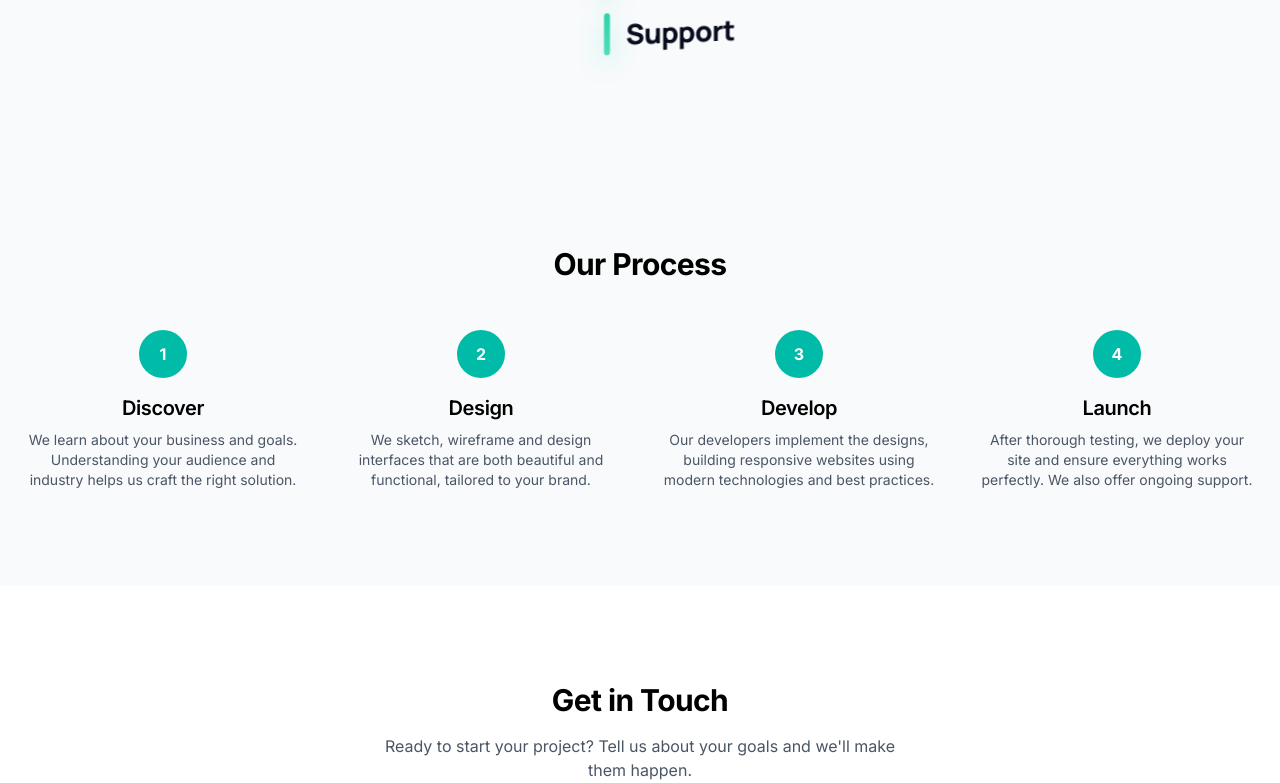
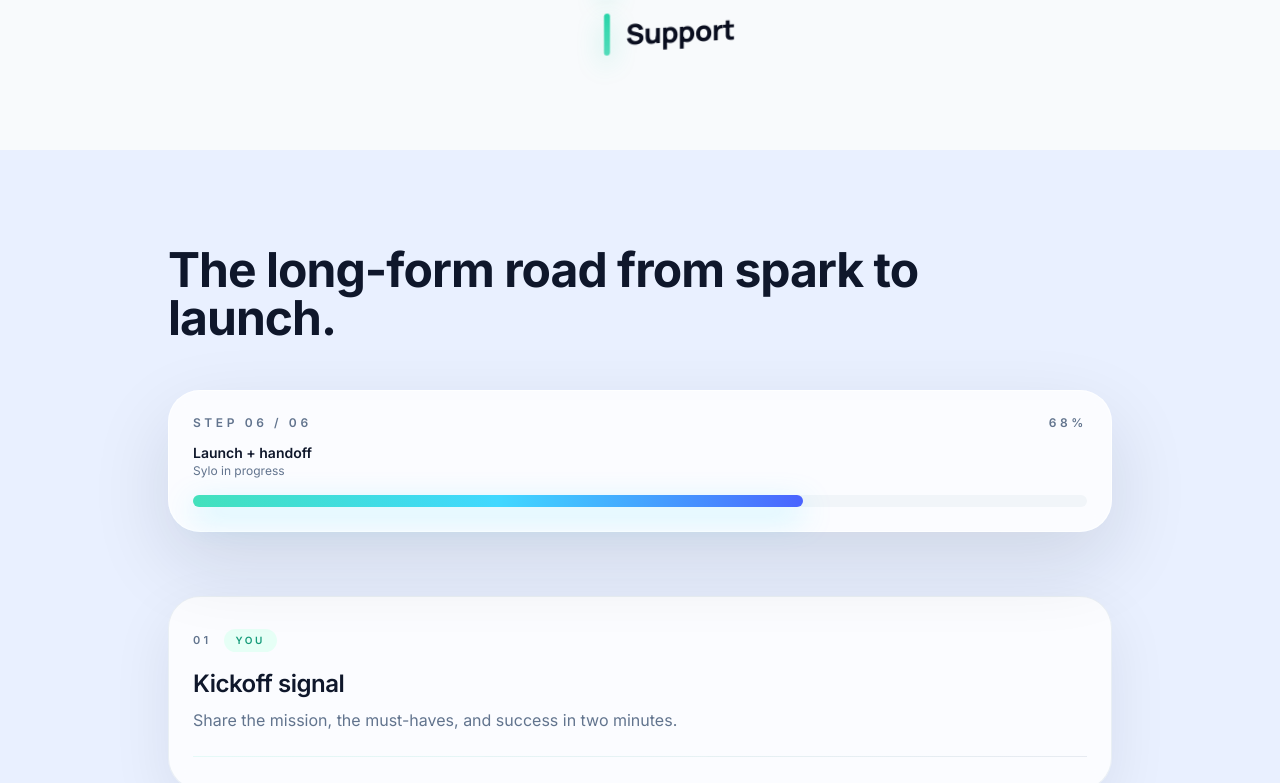
Before and after one commit to Elyad17/sylo.website, a Next.js app: page / in a window 1280 px wide. Shown: the part 1430-2213 px from the top of the page. Built offline with nearby package versions, Linux system fonts and the light colour scheme.

Commit message:
process add

```diff
--- a/app/HomeClient.tsx
+++ b/app/HomeClient.tsx
@@ -3,9 +3,9 @@
 import { useState } from 'react';
 import Hero from '../components/Hero';
 import WhyUs from '../components/WhyUs';
-import Process from '../components/Process';
 import Contact from '../components/Contact';
 import Footer from '../components/Footer';
+import { ProcessSection } from '@/components/process/ProcessSection';
 
 export default function HomeClient() {
   const [heroHovered, setHeroHovered] = useState(false);
@@ -14,8 +14,7 @@ export default function HomeClient() {
     <>
       <Hero hovered={heroHovered} setHovered={setHeroHovered} />
       <WhyUs heroHovered={heroHovered} />
-
-      <Process />
+      <ProcessSection />
       <Contact />
       <Footer />
     </>
--- a/components/HomeClient.tsx
+++ /dev/null
@@ -1,22 +0,0 @@
-'use client';
-
-import { useState } from 'react';
-import Hero from '../components/Hero';
-import WhyUs from '../components/WhyUs';
-import Process from '../components/Process';
-import Contact from '../components/Contact';
-import Footer from '../components/Footer';
-
-export default function HomeClient() {
-  const [heroHovered, setHeroHovered] = useState(false);
-
-  return (
-    <>
-      <Hero onHoverChange={setHeroHovered} />
-      <WhyUs heroHovered={heroHovered} />
-      <Process />
-      <Contact />
-      <Footer />
-    </>
-  );
-}
--- a/components/Process.tsx
+++ /dev/null
@@ -1,60 +0,0 @@
-'use client';
-
-import { motion } from 'framer-motion';
-
-const steps = [
-  {
-    number: '1',
-    title: 'Discover',
-    description:
-      'We learn about your business and goals. Understanding your audience and industry helps us craft the right solution.',
-  },
-  {
-    number: '2',
-    title: 'Design',
-    description:
-      'We sketch, wireframe and design interfaces that are both beautiful and functional, tailored to your brand.',
-  },
-  {
-    number: '3',
-    title: 'Develop',
-    description:
-      'Our developers implement the designs, building responsive websites using modern technologies and best practices.',
-  },
-  {
-    number: '4',
-    title: 'Launch',
-    description:
-      'After thorough testing, we deploy your site and ensure everything works perfectly. We also offer ongoing support.',
-  },
-];
-
-const Process = () => {
-  return (
-    <section id="process" className="py-24 bg-gray-50">
-      <div className="max-w-7xl mx-auto px-6">
-        <h2 className="text-3xl font-bold text-center mb-12">Our Process</h2>
-        <div className="grid gap-10 md:grid-cols-2 lg:grid-cols-4">
-          {steps.map((step, idx) => (
-            <motion.div
-              key={idx}
-              className="text-center"
-              initial={{ opacity: 0, y: 20 }}
-              whileInView={{ opacity: 1, y: 0 }}
-              viewport={{ once: true }}
-              transition={{ duration: 0.5, delay: idx * 0.1 }}
-            >
-              <div className="w-12 h-12 mx-auto mb-4 flex items-center justify-center rounded-full bg-teal-500 text-white font-bold">
-                {step.number}
-              </div>
-              <h3 className="text-xl font-semibold mb-2">{step.title}</h3>
-              <p className="text-sm text-gray-600">{step.description}</p>
-            </motion.div>
-          ))}
-        </div>
-      </div>
-    </section>
-  );
-};
-
-export default Process;
--- /dev/null
+++ b/components/process/ProcessSection.tsx
@@ -0,0 +1,200 @@
+'use client';
+
+import React, { useCallback, useMemo, useRef, useState, useEffect } from 'react';
+import {
+  motion,
+  useInView,
+  useMotionValueEvent,
+  useScroll,
+  useTransform,
+} from 'framer-motion';
+
+type Actor = 'YOU' | 'US';
+
+type Step = {
+  id: number;
+  actor: Actor;
+  title: string;
+  blurb: string;
+};
+
+const STEPS: Step[] = [
+  {
+    id: 1,
+    actor: 'YOU',
+    title: 'Kickoff signal',
+    blurb: 'Share the mission, the must-haves, and success in two minutes.',
+  },
+  {
+    id: 2,
+    actor: 'US',
+    title: 'Strategy sketch',
+    blurb: 'We map flows, IA, and KPIs into a tight blueprint.',
+  },
+  {
+    id: 3,
+    actor: 'YOU',
+    title: 'Direction lock',
+    blurb: 'Pick your favorite moodboard so we sprint forward.',
+  },
+  {
+    id: 4,
+    actor: 'US',
+    title: 'Interface build',
+    blurb: 'We craft the hero, core pages, and signature motion.',
+  },
+  {
+    id: 5,
+    actor: 'YOU',
+    title: 'Refine and approve',
+    blurb: 'Final inputs on copy, imagery, and polish.',
+  },
+  {
+    id: 6,
+    actor: 'US',
+    title: 'Launch + handoff',
+    blurb: 'Build, QA, speed passes, and go-live support.',
+  },
+];
+
+const ACCENTS: Record<
+  Actor,
+  { color: string; label: string; muted: string; chip: string }
+> = {
+  YOU: {
+    color: '#42DFBB',
+    muted: 'rgba(66,223,187,0.12)',
+    chip: 'bg-[#E6FFF6] text-[#169B7A]',
+    label: 'Your move',
+  },
+  US: {
+    color: '#4D6AFF',
+    muted: 'rgba(77,106,255,0.1)',
+    chip: 'bg-[#E7E9FF] text-[#2F3FC8]',
+    label: 'Sylo in progress',
+  },
+};
+
+export function ProcessSection() {
+  const sectionRef = useRef<HTMLElement | null>(null);
+
+  const { scrollYProgress } = useScroll({
+    target: sectionRef,
+    offset: ['start start', 'end end'],
+  });
+
+  const [progress, setProgress] = useState(0);
+  const [focusedIndex, setFocusedIndex] = useState(0);
+
+  useMotionValueEvent(scrollYProgress, 'change', (latest) => {
+    const next = Math.max(0, Math.min(1, latest));
+    setProgress(next);
+  });
+
+  const barWidth = useTransform(scrollYProgress, [0, 1], ['0%', '100%']);
+  const progressPercent = useMemo(() => Math.round(progress * 100), [progress]);
+
+  const handleVisible = useCallback((index: number) => {
+    setFocusedIndex(index);
+  }, []);
+
+  const currentStep = STEPS[focusedIndex] ?? STEPS[0];
+
+  return (
+    <section
+      ref={sectionRef}
+      className="bg-[#E9F0FF] py-24 text-slate-600"
+    >
+      <div className="mx-auto max-w-5xl px-6 md:px-10">
+        <div className="max-w-3xl space-y-4">
+          <h2 className="text-3xl font-bold text-slate-900 sm:text-4xl lg:text-5xl">
+            The long-form road from spark to launch.
+          </h2>
+        </div>
+
+        <div className="sticky top-6 z-20 mt-12">
+          <div className="rounded-[32px] border border-white/70 bg-white/80 p-6 shadow-[0_30px_80px_rgba(15,23,42,0.12)] backdrop-blur">
+            <div className="flex items-center justify-between text-xs font-semibold uppercase tracking-[0.3em] text-slate-500">
+              <span>{`Step 0${currentStep.id} / 0${STEPS.length}`}</span>
+              <span>{progressPercent}%</span>
+            </div>
+            <div className="mt-3">
+              <p className="text-sm font-semibold text-slate-900">
+                {currentStep.title}
+              </p>
+              <p className="text-xs text-slate-500">{ACCENTS[currentStep.actor].label}</p>
+            </div>
+            <div className="mt-4 h-3 rounded-full bg-slate-100">
+              <motion.div
+                className="h-full rounded-full bg-gradient-to-r from-[#43E1BC] via-[#41D8FF] to-[#4A63FF] shadow-[0_10px_30px_rgba(65,216,255,0.35)]"
+                style={{ width: barWidth }}
+              />
+            </div>
+          </div>
+        </div>
+
+        <div className="mt-16 space-y-12 lg:space-y-16">
+          {STEPS.map((step, index) => (
+            <StepCard
+              key={step.id}
+              step={step}
+              index={index}
+              onVisible={handleVisible}
+            />
+          ))}
+        </div>
+
+      </div>
+    </section>
+  );
+}
+
+type StepCardProps = {
+  step: Step;
+  index: number;
+  onVisible: (index: number) => void;
+};
+
+function StepCard({ step, index, onVisible }: StepCardProps) {
+  const ref = useRef<HTMLDivElement | null>(null);
+  const isInView = useInView(ref, { amount: 0.85 });
+
+  useEffect(() => {
+    if (isInView) {
+      onVisible(index);
+    }
+  }, [isInView, index, onVisible]);
+
+  const accent = ACCENTS[step.actor];
+
+  return (
+    <motion.article
+      ref={ref}
+      initial={{ opacity: 0, y: 60 }}
+      animate={{
+        opacity: isInView ? 1 : 0.2,
+        y: isInView ? 0 : 40,
+      }}
+      transition={{ duration: 0.6, ease: 'easeOut' }}
+      className="rounded-[32px] border border-slate-200/70 bg-white/80 px-6 py-8 shadow-[0_20px_60px_rgba(15,23,42,0.08)] backdrop-blur"
+    >
+      <div className="flex items-center gap-3 text-[11px] font-semibold uppercase tracking-[0.3em] text-slate-400">
+        <span className="text-slate-500">{String(step.id).padStart(2, '0')}</span>
+        <span
+          className={[
+            'rounded-full px-3 py-1 text-[10px] font-semibold tracking-[0.25em]',
+            accent.chip,
+          ].join(' ')}
+        >
+          {step.actor}
+        </span>
+      </div>
+      <h3 className="mt-4 text-2xl font-semibold text-slate-900">{step.title}</h3>
+      <p className="mt-2 text-base text-slate-500">{step.blurb}</p>
+      <div
+        className="mt-6 h-px w-full"
+        style={{ backgroundImage: `linear-gradient(90deg, ${accent.muted}, rgba(148,163,184,0.2))` }}
+      />
+    </motion.article>
+  );
+}
--- a/tailwind.config.ts
+++ b/tailwind.config.ts
@@ -1,12 +1,18 @@
-import type { Config } from 'tailwindcss';
+import type { Config } from "tailwindcss";
 
 const config: Config = {
+  content: [
+    "./app/**/*.{js,ts,jsx,tsx,mdx}",
+    "./components/**/*.{js,ts,jsx,tsx,mdx}",
+    "./pages/**/*.{js,ts,jsx,tsx,mdx}",
+    "./src/**/*.{js,ts,jsx,tsx,mdx}",
+  ],
   theme: {
     extend: {
       fontFamily: {
-        sans: ['var(--font-sans)'],
-        display: ['var(--font-display)'],
-        mono: ['var(--font-mono)'],
+        sans: ["var(--font-sans)"],
+        display: ["var(--font-display)"],
+        mono: ["var(--font-mono)"],
       },
     },
   },
```
Also changed, not shown: app/layout.tsx (line endings or trailing spaces), app/page.tsx (line endings or trailing spaces), components/HeroContext.tsx (line endings or trailing spaces), package.json (line endings or trailing spaces), 1 other file (tests, documents, lock files or other folders).
